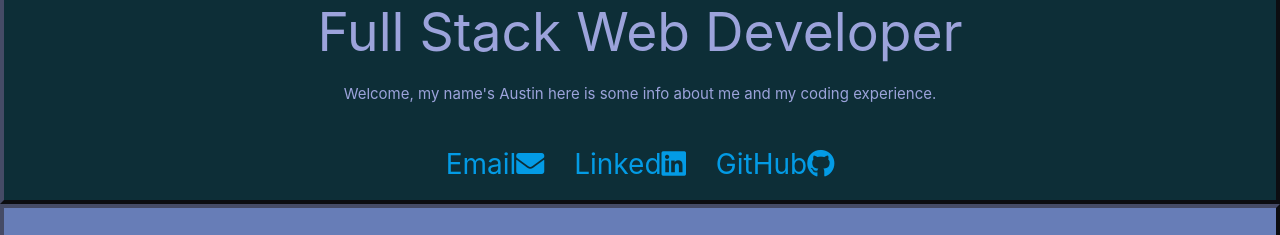
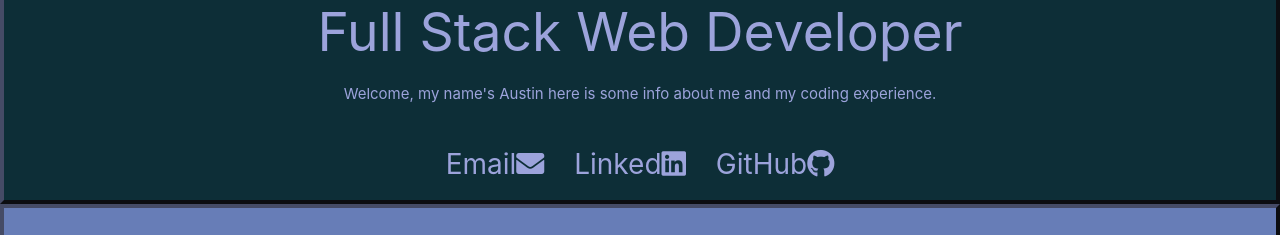
Before and after one commit to auztin410/Materialize-Portfolio, a plain HTML site: page index.html in a window 1280 px wide. Shown: the part 1162-1397 px from the top of the page. Drawn offline with nearby package versions, Linux system fonts and the light colour scheme.

Commit message:
testing links 7

```diff
--- a/style.css
+++ b/style.css
@@ -260,17 +260,20 @@
 
 #email {
     font-size: 28px;
+    color: #9CA3DB;
 }
 
 
 #linkedin {
     font-size: 28px;
     margin-left: 2vw;
+    color: #9CA3DB;
 }
 
 #github {
     font-size: 28px;
     margin-left: 2vw;
+    color: #9CA3DB;
 }
 
 #footer {
```
